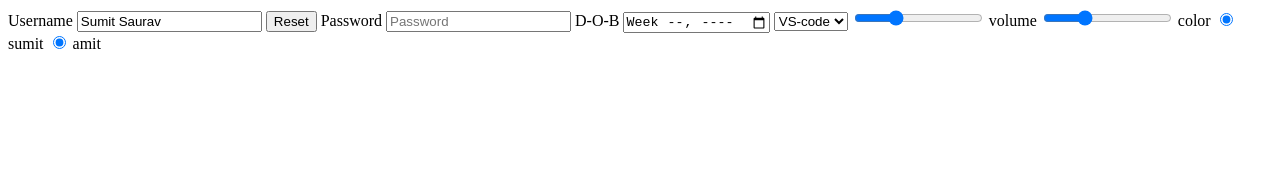
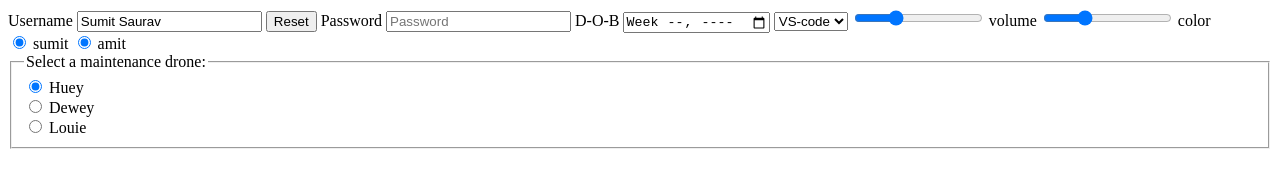
Before and after one commit to Sumit021995/html-start, a plain HTML site: page form2.html in a window 1280 px wide. Drawn offline with Linux system fonts and the light colour scheme.

Commit message:
file updated

```diff
--- a/form2.html
+++ b/form2.html
@@ -22,10 +22,31 @@
         <label for="volume">volume</label>
         <input type="range" name="color" id="color" min="0" max="10" value="3" step="1">
         <label for="color">color</label>
-        <input type="radio" name="sumit" id="sumit" checked >
+        <div>
+            <input type="radio" name="sumit" id="sumit" checked >
         <label for="sumit">sumit</label>
         <input type="radio" name="amit" id="amit" checked >
         <label for="amit">amit</label>
+        </div>
     </form>
+
+    <fieldset>
+        <legend>Select a maintenance drone:</legend>
+
+        <div>
+          <input type="radio" id="huey" name="drone" value="huey" checked />
+          <label for="huey">Huey</label>
+        </div>
+
+        <div>
+          <input type="radio" id="dewey" name="drone" value="dewey" />
+          <label for="dewey">Dewey</label>
+        </div>
+
+        <div>
+          <input type="radio" id="louie" name="drone" value="louie" />
+          <label for="louie">Louie</label>
+        </div>
+      </fieldset>
 </body>
 </html>
```
